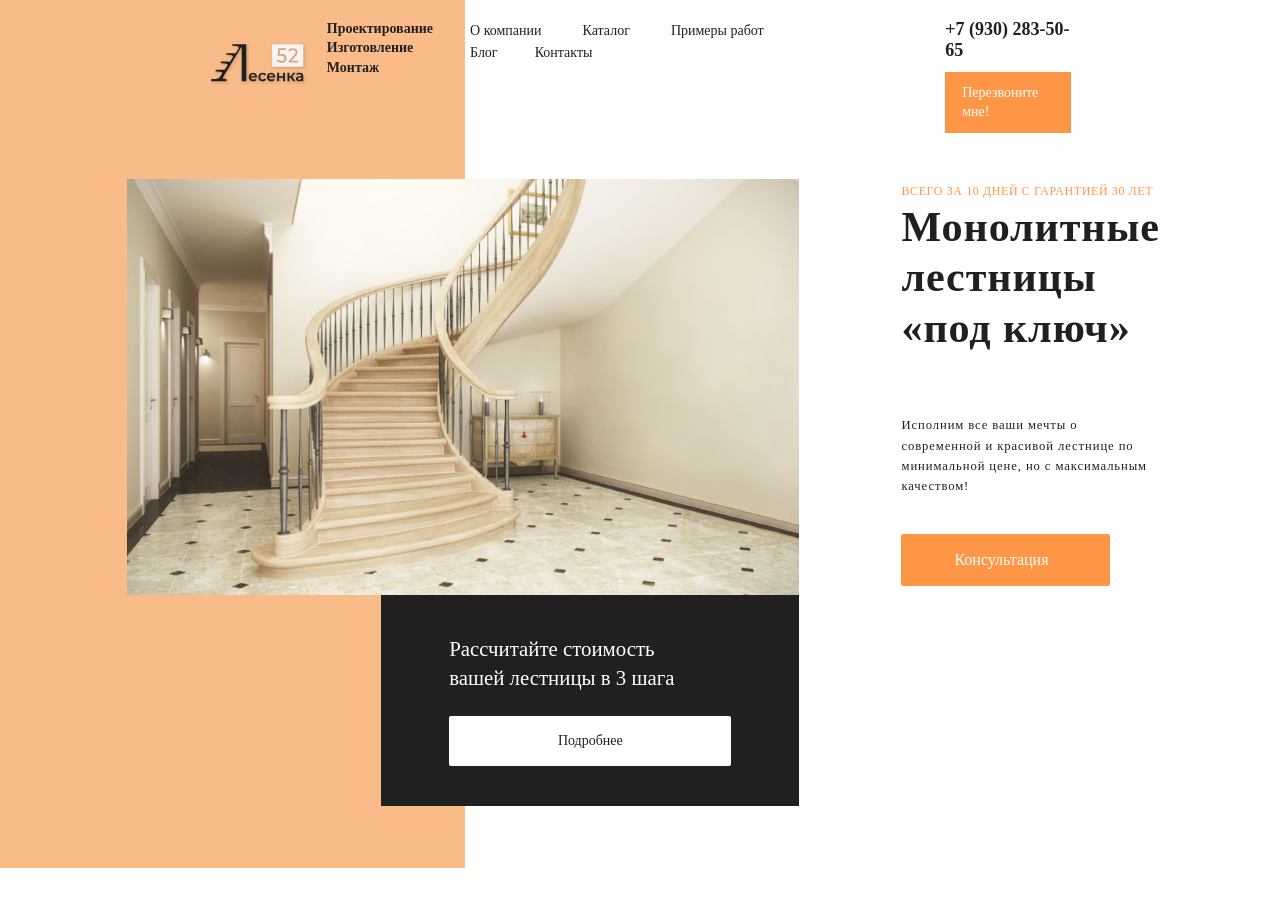
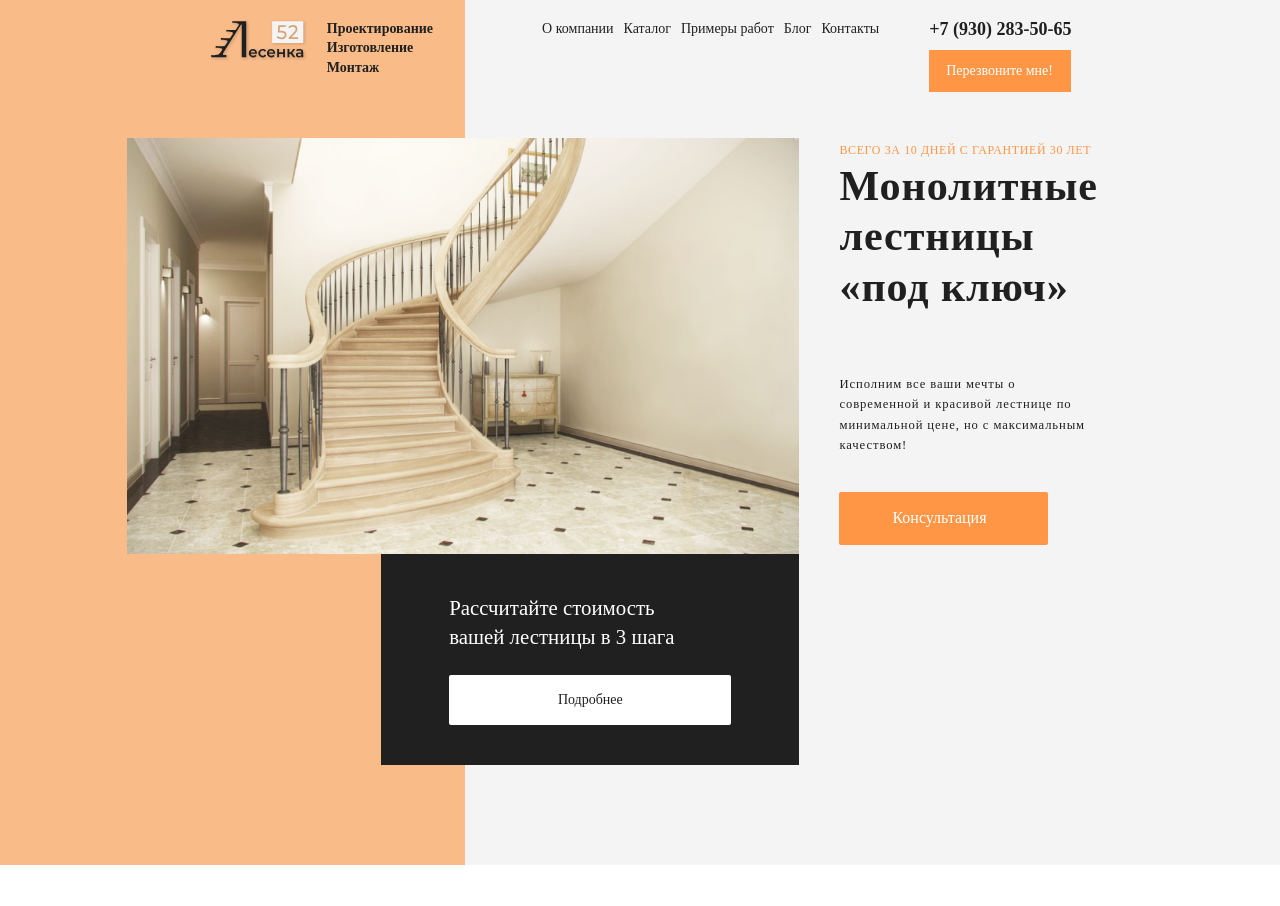
Before and after one commit to nolesh11/project, a plain HTML site: page index.html in a window 1280 px wide. After the commit the page ends 865 px from the top, so only its background shows below. Drawn offline with Linux system fonts and the light colour scheme.

Commit message:
fixed css

```diff
--- a/css/index.css
+++ b/css/index.css
@@ -18,7 +18,10 @@ a{
     background-repeat: no-repeat;
     padding-top: calc(0.8vw + 8.36px);
     padding-bottom: 100px;
+    /* padding-right: calc(22vw - 73px); */
+    /* padding-left: calc(14.8vw - 62px); */
     background-size: calc(42.4vw - 78px) calc(-2.6vw + 901px);
+    background-color: #F4F4F4;
 }
 
 header{
@@ -37,7 +40,7 @@ header{
 
 .header_logo img{
     width: calc(4vw + 47px);
-    margin-top: calc(0.9vw + 12px);
+
 }
 
 nav{
@@ -45,8 +48,13 @@ nav{
     gap: 74px;
 }
 
+.nav_links{
+    display: flex;
+    flex-wrap: nowrap;
+}
+
 .nav_links a{
-    margin-left: 37px;
+    margin-left: 33px;
     font-size: 14px;
 }
 
@@ -58,6 +66,7 @@ nav{
 }
 
 .nav_btn{
+    word-wrap: 170px;
     background-color: #FF9646;
     font-size: 14px;
     font-weight: 500;
@@ -69,7 +78,19 @@ nav{
     display: none;
 }
 
-@media (max-width: 420px){
+@media (max-width: 1400px){
+    .nav_links a{
+        /* display: flex; */
+        margin-left: 10px;
+        /* font-size: 10px; */
+    }
+    nav{
+        display: flex;
+        gap: 50px;
+    }
+}
+
+@media (max-width: 750px){
     .header_info{
         display: none;
     }
@@ -84,23 +105,26 @@ nav{
     }
 }
 
+/* @media (max-width: 420px){
+
+} */
+
 .main_section{
     display: grid;
-    grid-template-columns: 0.5fr calc(6.9vw + 250px);
+    /* grid-template-columns: 0.5fr calc(7vw + 250px); */
+    grid-template-columns: 0.5fr calc(7px + 250px);
     grid-template-areas: 'a b'  'c b';
     gap: 0 102px;
-    margin-right: calc(22vw - 73px);
+    /* margin-left: calc(14.8vw - 62px); */
+    /* margin-right: calc(22vw - 73px); */
+    padding-left: calc(14.8vw - 62px);
 
-    /* calc(29.3vw + 297px) */
-    /* display: flex;*/
 }
+
 
 .main_section img{
     grid-area: a;
-    margin-left: calc(14.8vw - 62px);
     width: calc(29.3vw + 297px);
-    /* display: flex;
-    flex-direction: column; */
 }
 
 .main_price{
@@ -109,11 +133,6 @@ nav{
     padding: 40px 68px;
     grid-area: c;
     justify-self: end;
-
-    /* align-self: flex-end; */
-    /* position: absolute; */
-    /* top: calc(-4.5vw + 777px);
-    left: calc(40.8vw - 152px); */
 }
 
 .main_price p{
@@ -133,9 +152,10 @@ nav{
 
 .main_info{
     grid-area: b;
-
     width: calc(7px + 250px);
+    margin: 0 50px 0 0;
 }
+/* margin-right: calc(22vw - 73px); */
 
 .main_info span{
     color: #FF9646;
@@ -167,9 +187,17 @@ nav{
 
 }
 
-@media (max-width: 420px){
+@media (max-width: 1400px){
+    .main_section{
+        gap: 0 40px;
+
+    }
+}
+
+@media (max-width: 750px){
     .main_section{
         grid-template-areas: 'a' 'b' 'c';
+
     }
 
     .main_info{
@@ -185,11 +213,18 @@ nav{
 
 /* 2 section */
 
-.works{
+/* .works{
     display: flex;
-    margin: 80px calc(22vw + 72px) calc(3vw + 67px);
+    flex-wrap: wrap;
+    width: calc(56vw + 145px);
+    margin: 0 auto;
 }
 
 .work{
+    width: calc(1.8vw + 372px);
+    flex-grow: 0;
+    flex-shrink: 1;
     display: flex;
-}
+    gap: 30px;
+    padding: 40px 36px 40px 40px;
+} */
```
